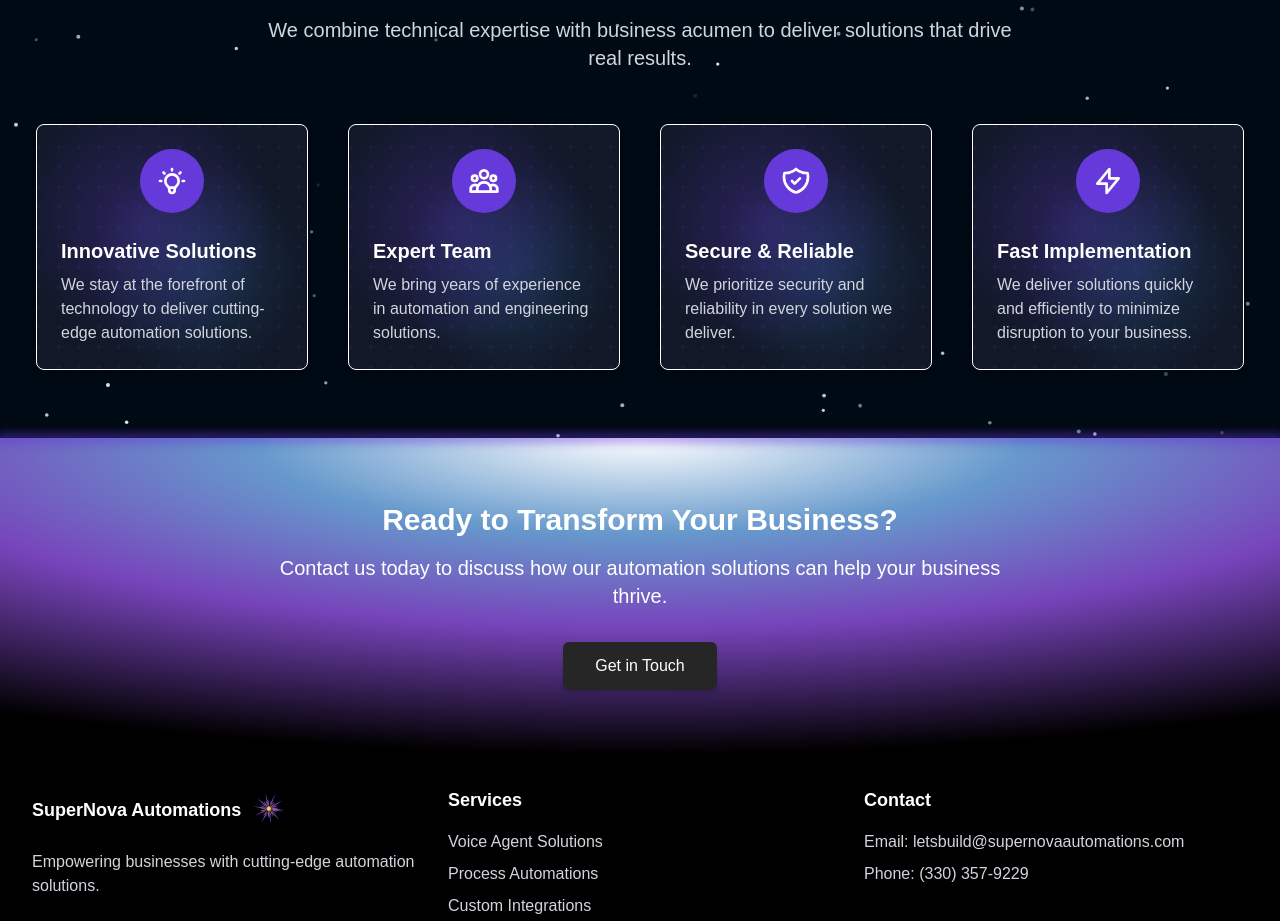
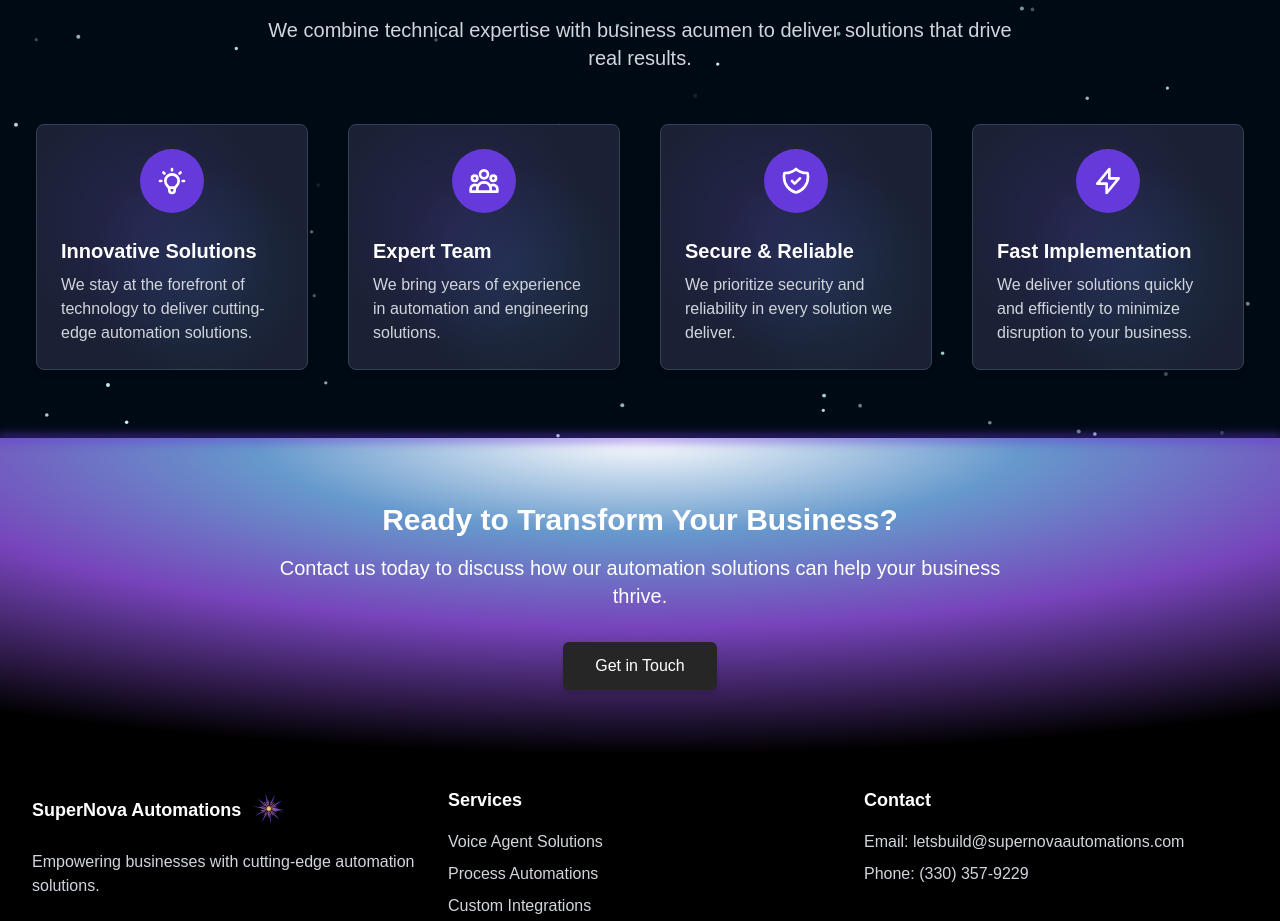
Before and after one commit to Evans-Brian/superNovaWebsite, a Next.js app: page / in a window 1280 px wide. Shown: the part 1240-2161 px from the top of the page. Built offline with nearby package versions, Linux system fonts and the light colour scheme.

Commit message:
start fixing service card backgrounds

```diff
--- a/src/components/FeatureCard.tsx
+++ b/src/components/FeatureCard.tsx
@@ -91,15 +91,13 @@ const FeatureCard = forwardRef<HTMLDivElement, FeatureCardProps>(
           borderWidth={3}
         />
 
-        <div className="relative flex flex-col items-center justify-between p-6 gap-4 overflow-hidden rounded-lg border-[0.75px] shadow-md card-content-container"
+        <div className="relative flex flex-col items-center justify-between p-6 gap-4 overflow-hidden rounded-lg border-[0.75px] border-gray-700 shadow-md card-content-container"
              style={{
-               backgroundColor: '#111827', // Dark background from DarkSpaceBackground
+               backgroundColor: '#1a2134',
                backgroundImage: `
-                 radial-gradient(circle at 40% 40%, rgba(102, 57, 218, 0.3), transparent 60%),
-                 radial-gradient(circle at 60% 60%, rgba(66, 153, 225, 0.2), transparent 50%),
-                 radial-gradient(circle at 2px 2px, rgba(102, 57, 218, 0.1) 2px, transparent 0px)
-               `,
-               backgroundSize: '100% 100%, 100% 100%, 20px 20px'
+                 radial-gradient(circle at 40% 40%, rgba(102, 57, 218, 0.15), transparent 60%),
+                 radial-gradient(circle at 60% 60%, rgba(66, 153, 225, 0.12), transparent 50%)
+               `
              }}>
           <div className="icon-container flex items-center justify-center w-16 h-16 rounded-full text-white mb-2" style={{ backgroundColor: 'rgb(102, 57, 218)' }}>
             {/* Orbit particles that appear on hover */}
```
